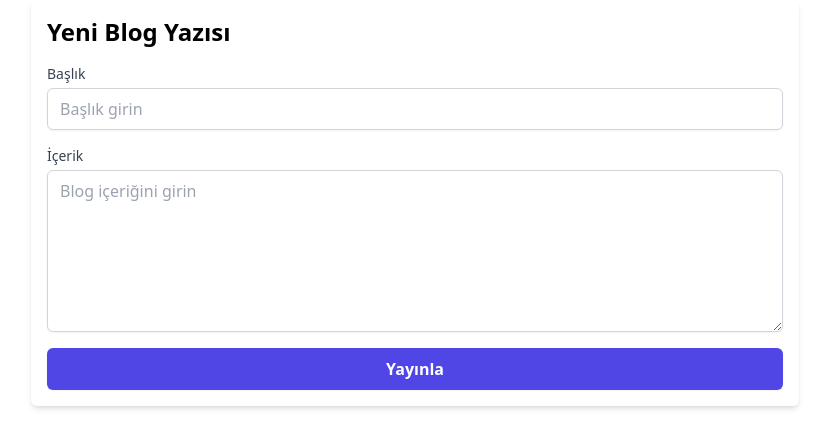
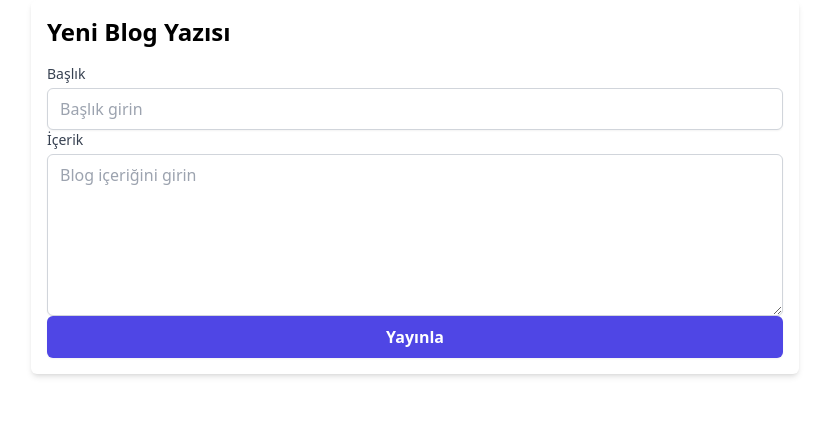
Before and after one commit to Murathan722/Blog-App, a React (Vite) app: page /BlogForm in a window 1280 px wide. Shown: the top 448 px of the page, without its empty margins (225-1054 px from the left). Built offline with nearby package versions, Linux system fonts and the light colour scheme.

Commit message:
Form kaldırıldı

```diff
--- a/src/components/BlogForm.jsx
+++ b/src/components/BlogForm.jsx
@@ -1,5 +1,4 @@
 import React from "react";
-import { useForm, Controller } from "react-hook-form";
 import { useDispatch, useSelector } from "react-redux";
 import {
   setTitle,
@@ -12,20 +11,13 @@ import axios from "axios";
 import { toast } from "react-toastify";
 
 const BlogForm = () => {
-  const {
-    control,
-    handleSubmit,
-    reset,
-    formState: { errors },
-  } = useForm();
   const dispatch = useDispatch();
-  const formData = useSelector((state) => state.form);
+  const { title, content, status, error } = useSelector((state) => state.form);
 
-  const onSubmit = async (data) => {
+  const handleSubmit = async () => {
     dispatch(setStatus("loading"));
-
     try {
-      await axios.post("/api/blogs", data);
+      await axios.post("/api/blogs", { title, content });
       dispatch(setStatus("succeeded"));
       dispatch(resetForm());
       toast.success("Blog yazısı başarıyla kaydedildi!");
@@ -41,7 +33,6 @@ const BlogForm = () => {
   return (
     <div className="max-w-3xl mx-auto p-4 bg-white shadow-md rounded-md">
       <h2 className="text-2xl font-bold mb-4">Yeni Blog Yazısı</h2>
-      <form onSubmit={handleSubmit(onSubmit)} className="space-y-4">
       <div>
         <label
           htmlFor="title"
@@ -49,23 +40,13 @@ const BlogForm = () => {
         >
           Başlık
         </label>
-          <Controller
-            name="title"
-            control={control}
-            defaultValue={formData.title}
-            render={({ field }) => (
         <input
           id="title"
-                {...field}
+          value={title}
+          onChange={(e) => dispatch(setTitle(e.target.value))}
           className="mt-1 block w-full px-3 py-2 border border-gray-300 rounded-md shadow-sm focus:outline-none focus:ring-2 focus:ring-indigo-500"
           placeholder="Başlık girin"
-                required
         />
-            )}
-          />
-          {errors.title && (
-            <p className="text-red-500 text-sm mt-1">{errors.title.message}</p>
-          )}
       </div>
       <div>
         <label
@@ -74,42 +55,28 @@ const BlogForm = () => {
         >
           İçerik
         </label>
-          <Controller
-            name="content"
-            control={control}
-            defaultValue={formData.content}
-            render={({ field }) => (
         <textarea
           id="content"
-                {...field}
+          value={content}
+          onChange={(e) => dispatch(setContent(e.target.value))}
           className="mt-1 block w-full px-3 py-2 border border-gray-300 rounded-md shadow-sm focus:outline-none focus:ring-2 focus:ring-indigo-500"
           placeholder="Blog içeriğini girin"
           rows="6"
-                required
         />
-            )}
-          />
-          {errors.content && (
-            <p className="text-red-500 text-sm mt-1">
-              {errors.content.message}
-            </p>
-          )}
       </div>
       <button
-          type="submit"
+        type="button"
+        onClick={handleSubmit}
         className={`w-full px-4 py-2 border border-transparent rounded-md shadow-sm text-white font-semibold focus:outline-none ${
-            formData.status === "loading"
+          status === "loading"
             ? "bg-gray-500 cursor-not-allowed"
             : "bg-indigo-600 hover:bg-indigo-700"
         }`}
-          disabled={formData.status === "loading"}
+        disabled={status === "loading"}
       >
-          {formData.status === "loading" ? "Yükleniyor..." : "Yayınla"}
+        {status === "loading" ? "Yükleniyor..." : "Yayınla"}
       </button>
-        {formData.error && (
-          <p className="text-red-500 text-sm mt-1">{formData.error}</p>
-        )}
-      </form>
+      {error && <p className="text-red-500 text-sm mt-1">{error}</p>}
     </div>
   );
 };
```
Lines whose indentation alone changed are shown as unchanged.
